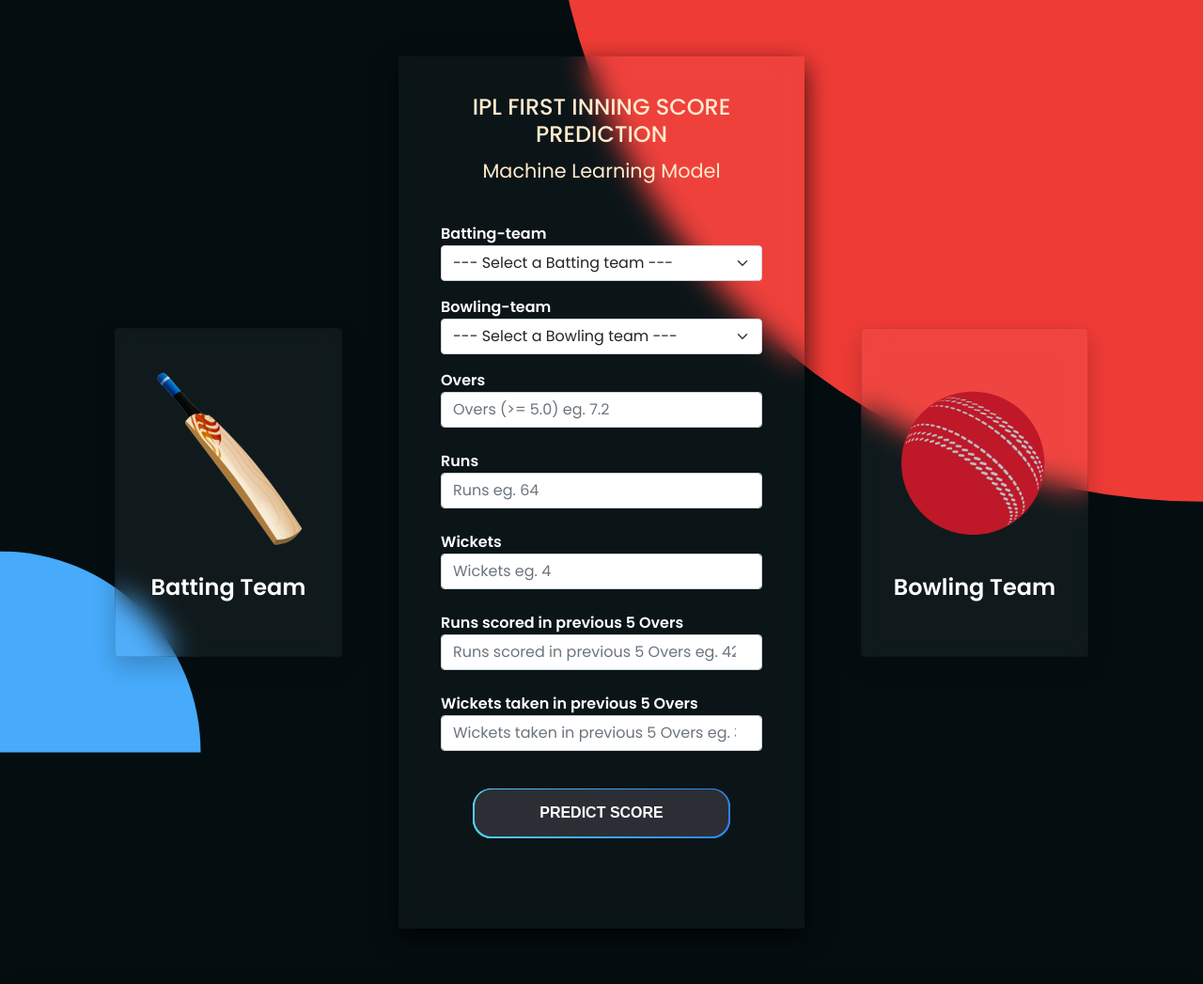
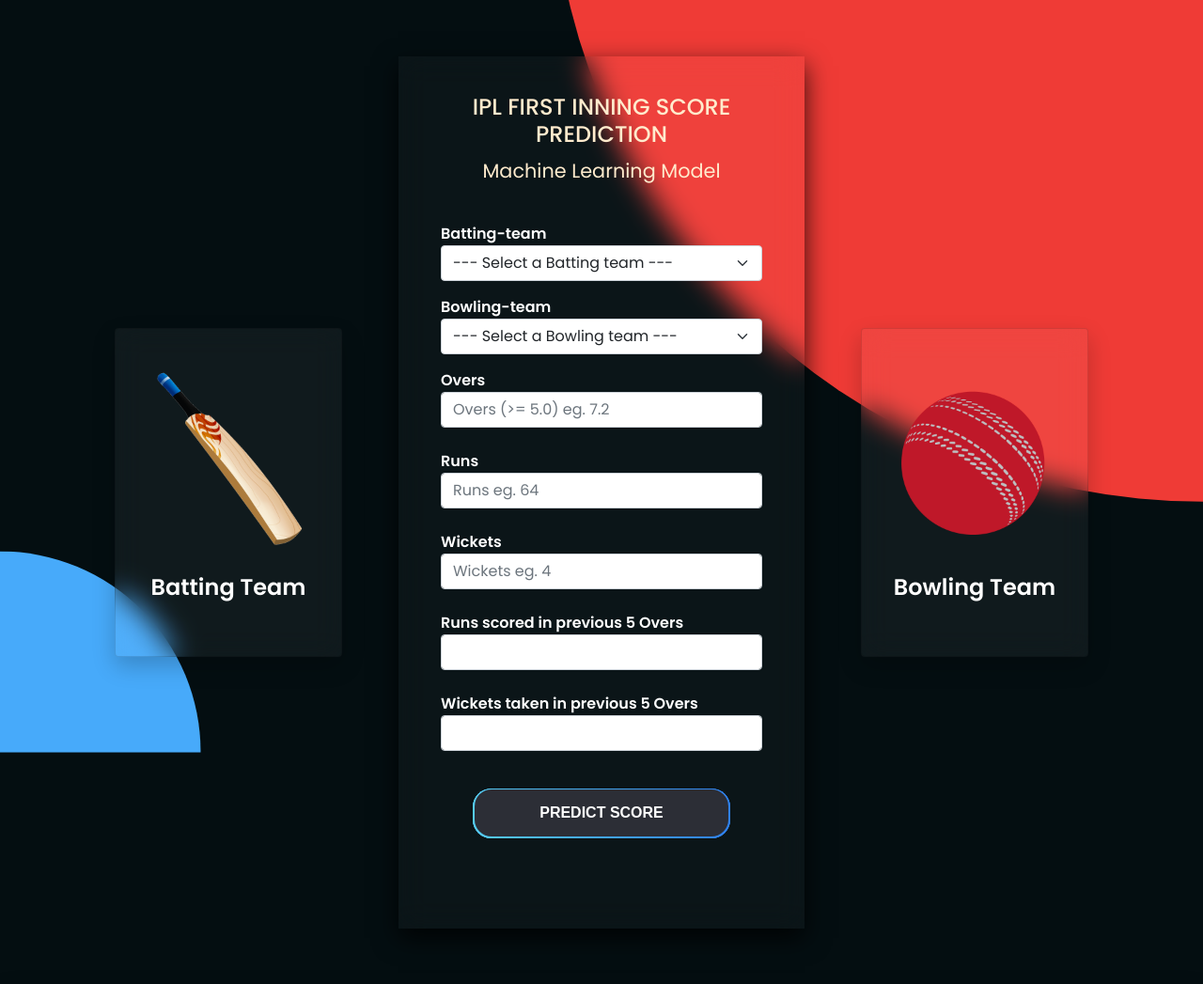
Before and after one commit to Rohanvp07/IPL-score-prediction-Modified, a Flask app: page / in a window 1280 px wide. Shown: the top 1047 px of the page at 94% size. Run offline with Flask 2, Linux system fonts and the light colour scheme; parts of the project's set-up code (start-up, migrations or seed data) failed here and were passed over; some libraries are stand-ins or nearby versions.

Commit message:
Update input.html

```diff
--- a/templates/input.html
+++ b/templates/input.html
@@ -272,10 +272,10 @@
                             <input type="number" class="form-control" name="wickets" id="wickets" placeholder="Wickets eg. 4" required="required">
                             <br/>
                             <label>Runs scored in previous 5 Overs</label>
-                            <input type="number" class="form-control" name="runs_in_prev_5" id="runs_in_prev_5" placeholder="Runs scored in previous 5 Overs eg. 42" required="required">
+                            <input type="number" class="form-control" name="runs_in_prev_5" id="runs_in_prev_5"  required="required">
                             <br/>
                             <label>Wickets taken in previous 5 Overs</label>
-                            <input type="number" class="form-control" name="wickets_in_prev_5" id="wickets_in_prev_5" placeholder="Wickets taken in previous 5 Overs eg. 3" required="required">
+                            <input type="number" class="form-control" name="wickets_in_prev_5" id="wickets_in_prev_5"  required="required">
                             <br/>
                             <div style="text-align: center;">
                                 <button type="submit" class="btn-sim"><span>Predict Score</span></button>
```
